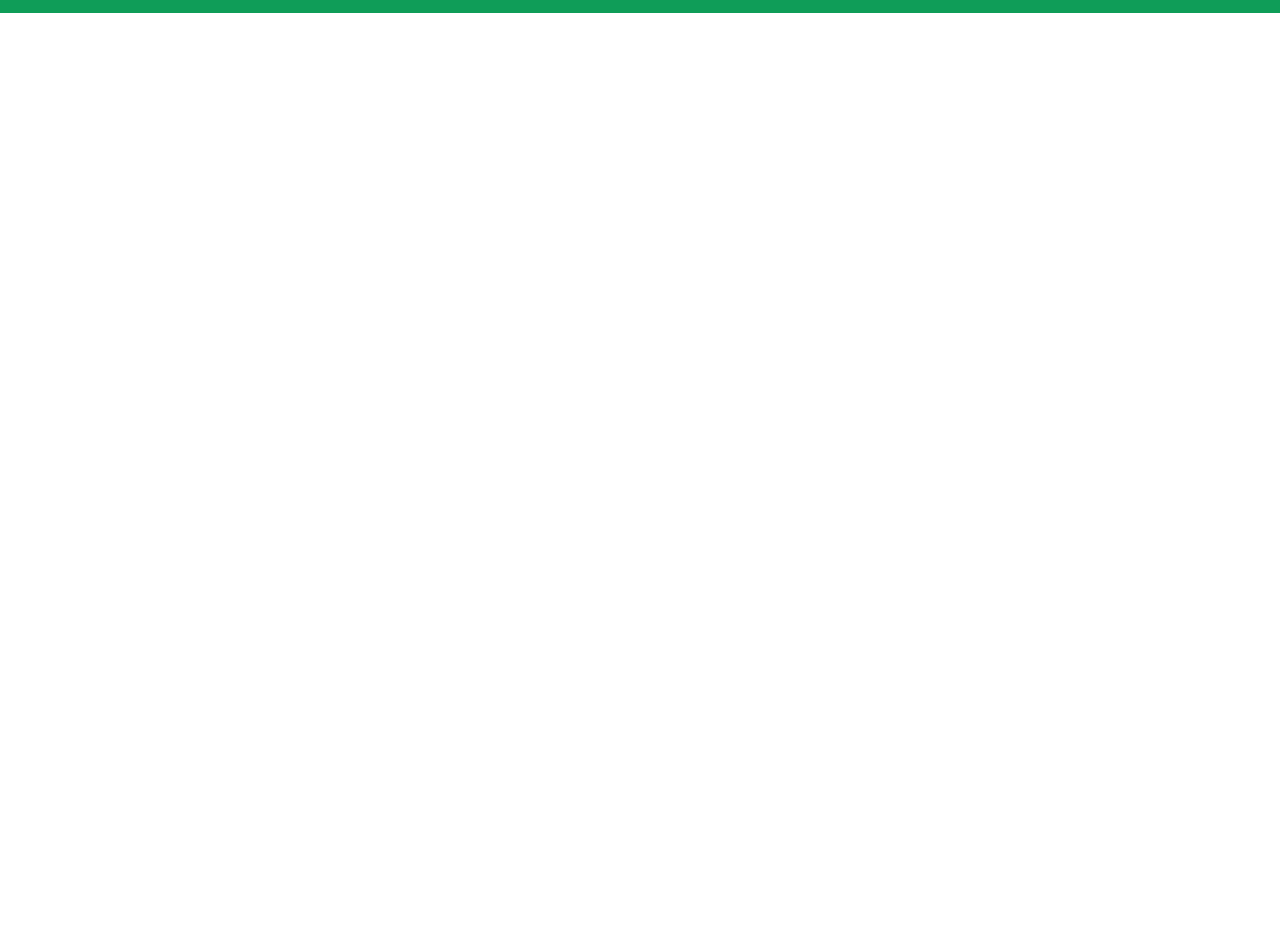
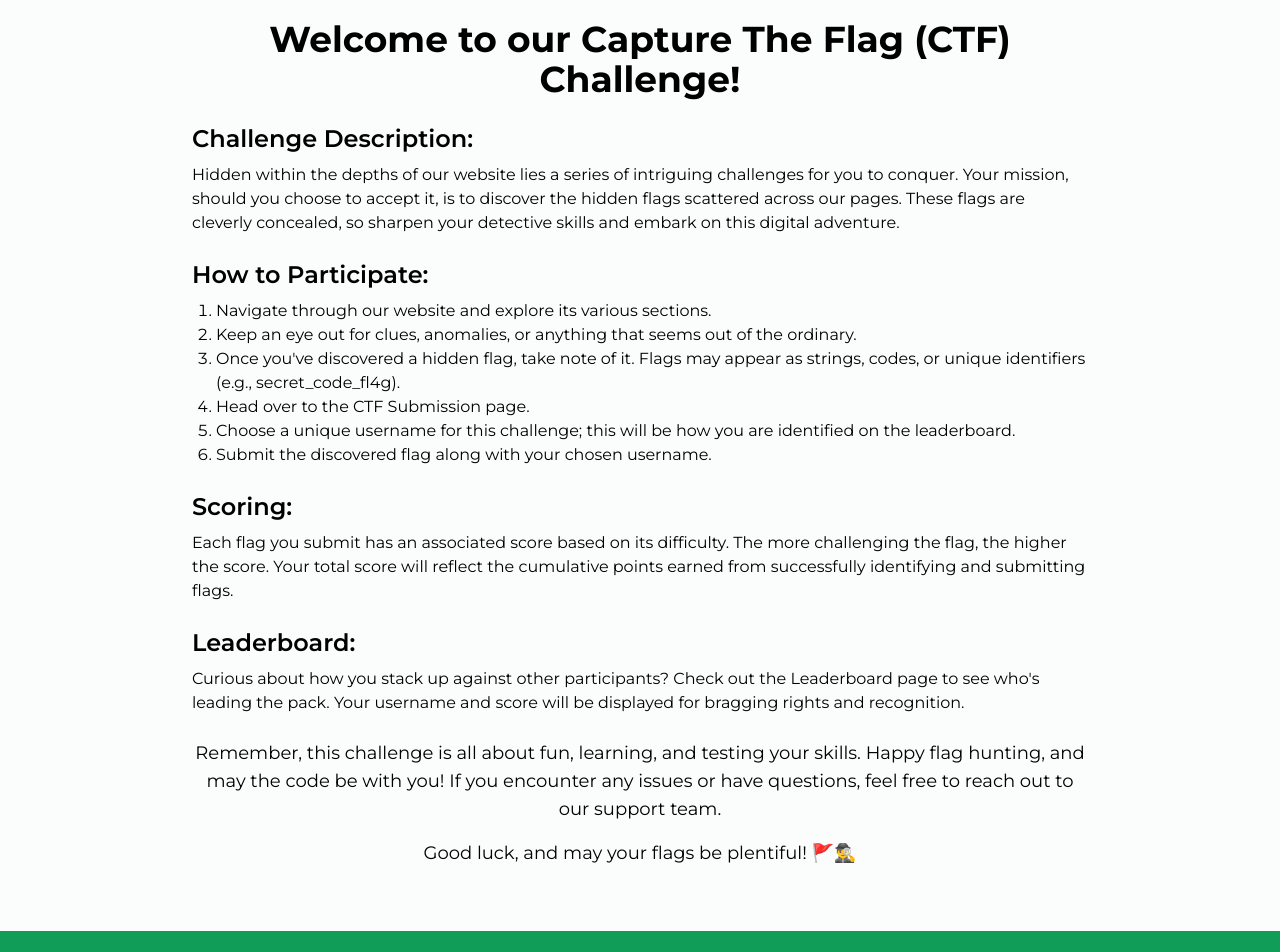
Before and after one commit to skynette/gdg-ctf-challenge, a React (Vite) app: page / in a window 1280 px wide. Shown: the part 2540-3492 px from the top of the page. Before the commit the page ends 2553 px from the top, so only its background shows below. Built offline with nearby package versions, Linux system fonts and the light colour scheme; no server answers.

Commit message:
chore: ctf instructions section

```diff
--- a/src/components/PersonCard/index.tsx
+++ b/src/components/PersonCard/index.tsx
@@ -21,7 +21,7 @@ const index = ({ flag, role, name }: PersonCardProps) => {
     >
       <div className="text-center ">
         <h5 className="text-fs-body-3 font-semibold">{name}</h5>
-        <p className="text-fs-body-1">{`${role} ${flag || ""}`}</p>
+        <p className="text-fs-body-1">{`${role}`}</p>
       </div>
     </article>
   );
--- a/src/pages/Home.tsx
+++ b/src/pages/Home.tsx
@@ -98,11 +98,13 @@ const Home = () => {
 								Opute who handed over in 2014 to Samuel Ukhueleigbe and Joseph
 								Origho. Joseph Origho took over after Samuel relocated to Lagos
 								in 2018.
+								<span className="hidden md:flex">{flags.avalanche_fl4g}</span>
 							</p>
 							<p>
 								The GDG Benin membership has grown from 15members in 2011 to
 								over 1000 in 2023, and has hosted over 50 conferences,
 								bootcamps, and code labs.
+								<span className="hidden lg:flex">{flags.encrypted_fl4g}</span>
 							</p>
 							<p>
 								Major programs for GDG Benin are: The Women Techmakers (WTM)
@@ -112,6 +114,7 @@ const Home = () => {
 								beginners, and act as an umbrella for all tech communities in
 								Edo state for the effective growth of the Edo Tech Ecosystem.
 							</p>
+							<p className="text-[10px] text-gray-400 md:hidden">tip: you can find something interesting on desktop mode</p>
 						</div>
 					</div>
 				</div>
@@ -157,6 +160,49 @@ const Home = () => {
 				</div>
 			</section>
 
+			{/* ctf instructions page */}
+			<section className="padding-inline section">
+      <div className="max-w-4xl mx-auto text-center">
+        <h2 className="text-4xl font-bold mb-6">Welcome to our Capture The Flag (CTF) Challenge!</h2>
+
+        <div className="text-left mb-6">
+          <h3 className="text-2xl font-semibold mb-2">Challenge Description:</h3>
+          <p>
+            Hidden within the depths of our website lies a series of intriguing challenges for you to conquer. Your mission, should you choose to accept it, is to discover the hidden flags scattered across our pages. These flags are cleverly concealed, so sharpen your detective skills and embark on this digital adventure.
+          </p>
+        </div>
+
+        <div className="text-left mb-6">
+          <h3 className="text-2xl font-semibold mb-2">How to Participate:</h3>
+          <ol className="list-decimal pl-6">
+            <li>Navigate through our website and explore its various sections.</li>
+            <li>Keep an eye out for clues, anomalies, or anything that seems out of the ordinary.</li>
+            <li>Once you've discovered a hidden flag, take note of it. Flags may appear as strings, codes, or unique identifiers (e.g., secret_code_fl4g).</li>
+            <li>Head over to the CTF Submission page.</li>
+            <li>Choose a unique username for this challenge; this will be how you are identified on the leaderboard.</li>
+            <li>Submit the discovered flag along with your chosen username.</li>
+          </ol>
+        </div>
+
+        <div className="text-left mb-6">
+          <h3 className="text-2xl font-semibold mb-2">Scoring:</h3>
+          <p>
+            Each flag you submit has an associated score based on its difficulty. The more challenging the flag, the higher the score. Your total score will reflect the cumulative points earned from successfully identifying and submitting flags.
+          </p>
+        </div>
+
+        <div className="text-left mb-6">
+          <h3 className="text-2xl font-semibold mb-2">Leaderboard:</h3>
+          <p>
+            Curious about how you stack up against other participants? Check out the Leaderboard page to see who's leading the pack. Your username and score will be displayed for bragging rights and recognition.
+          </p>
+        </div>
+
+        <p className="text-lg">Remember, this challenge is all about fun, learning, and testing your skills. Happy flag hunting, and may the code be with you! If you encounter any issues or have questions, feel free to reach out to our support team.</p>
+
+        <p className="text-lg mt-4">Good luck, and may your flags be plentiful! 🚩🕵️‍♂️</p>
+      </div>
+    </section>
 			{/* footer */}
 			<footer className=" padding-inline mt-16 py-6 bg-clr-gdg-green flex items-center justify-between">
 				<div className="flex gap-x-8 items-center">
```
Also changed, not shown: 1 other file (tests, documents, lock files or other folders).
